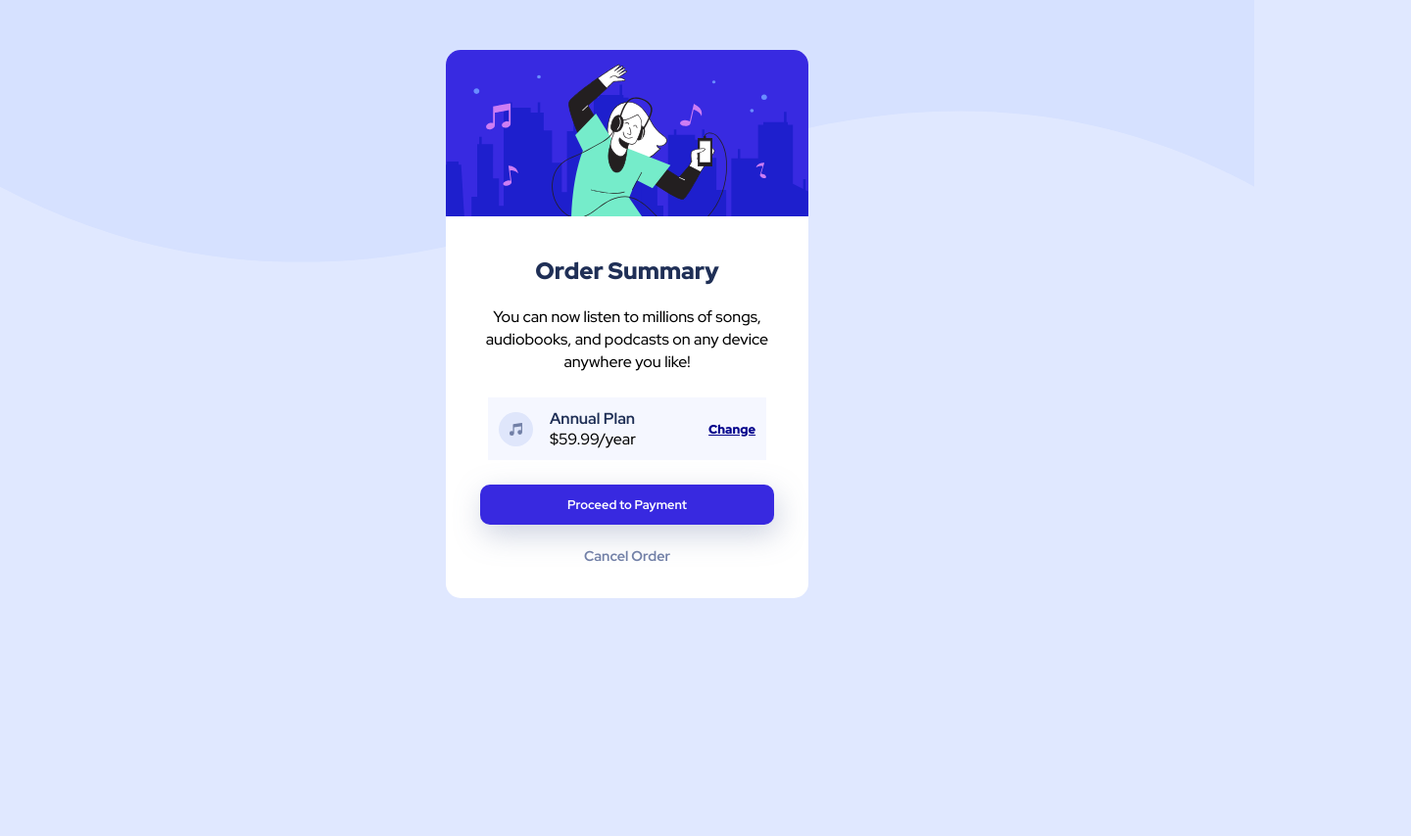
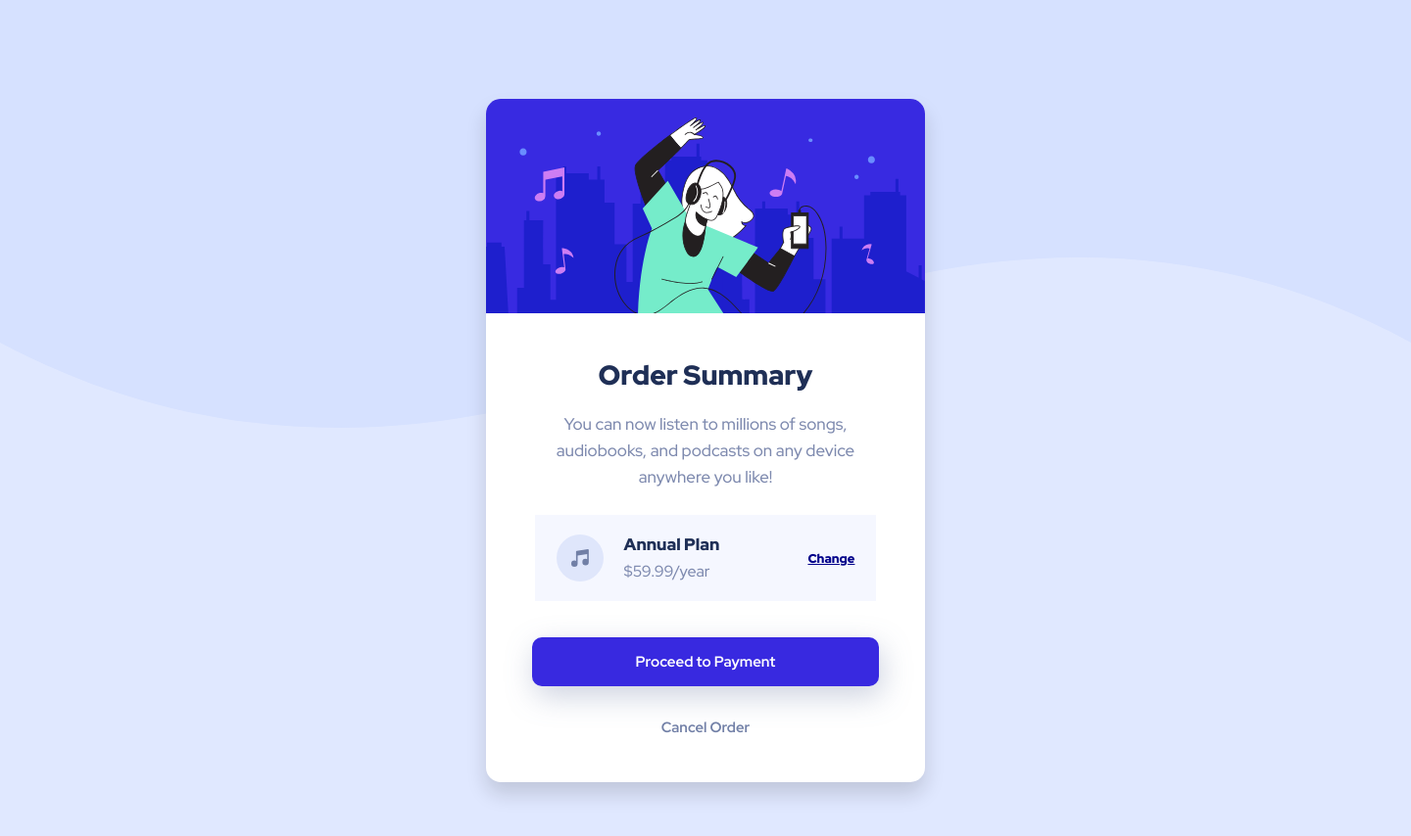
Before and after one commit to niccalaodenio/order-summary-component-main, a plain HTML site: page index.html in a window 1280 px wide. Shown: the whole page at 98% size, 1440 px wide, since content can reach past the window. Before the commit the page ends 800 px from the top, so only its background shows below. Drawn offline with Linux system fonts and the light colour scheme; a web font is replaced by a local one.

Commit message:
..
changing some stuff

```diff
--- a/index.html
+++ b/index.html
@@ -22,7 +22,7 @@
                               </p>
                   </article>
             </div>
-              <div class="plan">
+              <section class="plan">
                 <div class="icon">
                   <img src="images/icon-music.svg" alt="">
                       <div class="price" >
@@ -31,7 +31,7 @@
                       </div>
                   </div>
                         <a href="#">Change</a>
-              </div>
+              </section>
               <button class="btn"> Proceed to Payment </button>
                   <a class="cancel" href="#">Cancel Order </a>
           </div>
--- a/stylesheyt.css
+++ b/stylesheyt.css
@@ -3,71 +3,98 @@
     margin: 0;
     padding:0 ;
 }
+:root{
+ --very-pale-blue: hsl(225, 100%, 98%);
+ --disaturate-blue:hsl(224, 23%, 55%);
+ --Dark-blue: hsl(223, 47%, 23%);
+ --pale-blue:hsl(225, 100%, 94%);
+ --Bright-blue:hsl(225, 100%, 94%);
+ --default-width:1440px;
+ --height:900px;
+ --container-width:28rem;
+}
 body{
-    margin-top: 4%;
+
     box-sizing: border-box;
     font-family: 'Red Hat Display', sans-serif;
-    background: url(images/pattern-background-desktop.svg) 0 -120px no-repeat  ;
-    background-size: 100vw;
-    background-color: hsl(225, 100%, 94%);
+    background: url(images/pattern-background-desktop.svg) no-repeat  ;
+
+    background-color:  var(--Bright-blue);
     font-size: 16px;
     z-index: -100;
     display: grid;
     place-items: center;
+    width: var(--default-width);
+    height: var(--height);
 }
 .container{
 
     display: grid;
     place-items: center;
-
-    width: 370px;
+    width: var(--container-width);
     height: auto;
     background-color: #fff;
     border-radius: 15px;
-
+    box-shadow: 0px 12px 20px 0px rgba(19, 18, 18, 0.151);;
 }
 .container img{
-    width: 370px;
-    height: 170px;
+    width: var(--container-width);
     border-top-left-radius: 15px;
     border-top-right-radius: 15px;
 }
 .summary{
     display: grid;
     place-items: center;
-    padding: 25px 30px ;
+    padding: 23px 0px 17px ;
 }
 .summary p{
-    line-height: 23px;
+    line-height: 27px;
     text-align: center;
-    padding-top: 10px;
+    color: hsla(224, 23%, 55%, 0.925);
+    width: 320px;
+    font-size: 16.9px;
+    padding: 8px;
 }
 h2{
-    padding: 10px;
+    padding: 20px;
+    padding-top: 16px;
+    padding-bottom: 10px;
     font-weight: 900;
     color: hsl(223, 47%, 23%);
+    font-size: 28px;
 }
 .plan{
     display: inline-flex;
     justify-content: space-around;
     place-items: center;
-    padding: 11px;
-    background-color: hsl(225, 100%, 98%);
-    margin-bottom: 25px;
+    padding: 20px 14px;
+    background-color: hsla(228, 100%, 98%, 0.911);
+    margin-bottom: 37px;
+    width: 320px;
 }
 .price{
     display: flex;
     flex-direction: column;
     margin-left: 17px;
+    line-height: 20px;
+
 }
 .price p:first-child{
     color: hsl(223, 47%, 23%);
-    font-weight: 700;
+    font-weight: 900;
     margin-right: 75px;
+    margin-bottom: 5px;
+    font-size: 17px;
 }
+.price p:last-child{
+    margin-top: 3px;
+    color: hsla(224, 23%, 55%, 0.925);
+}
+
 .plan img{
-    width: 35px;
-    height: 35px;
+    width: 48px;
+    height: 48px;
+    padding-right: 4px;
 }
 .icon {
     display: flex;
@@ -76,10 +103,10 @@ h2{
 }
 
 .btn{
-    font-size: .8rem;
-    width: 300px;
-    /* height: 30px; */
-    padding: 12px;
+    font-size: 15px;
+    width: 354px;
+    height: 50px;
+    padding: 20px;
     border-radius: 10px;
     background-color: hsl(245, 75%, 52%);
     border: darkblue 0px solid;
@@ -87,14 +114,16 @@ h2{
     font-weight: 700;
     box-shadow:3px 10px 30px hsla(224, 23%, 55%, 0.356);
     font-family: 'Red Hat Display', sans-serif;
-
+    display: flex;
+    place-items: center;
+    justify-content: center;
 }
 .cancel{
     font-family: 'Red Hat Display', sans-serif;
-    font-size: 0.9rem;
+    font-size: 14.8px;
     color: hsl(224, 23%, 55%);
     font-weight: 700;
-   padding: 22px 29px 34px;
+   padding: 32px 29px 46px;
     text-decoration: none;
 
 }
```
